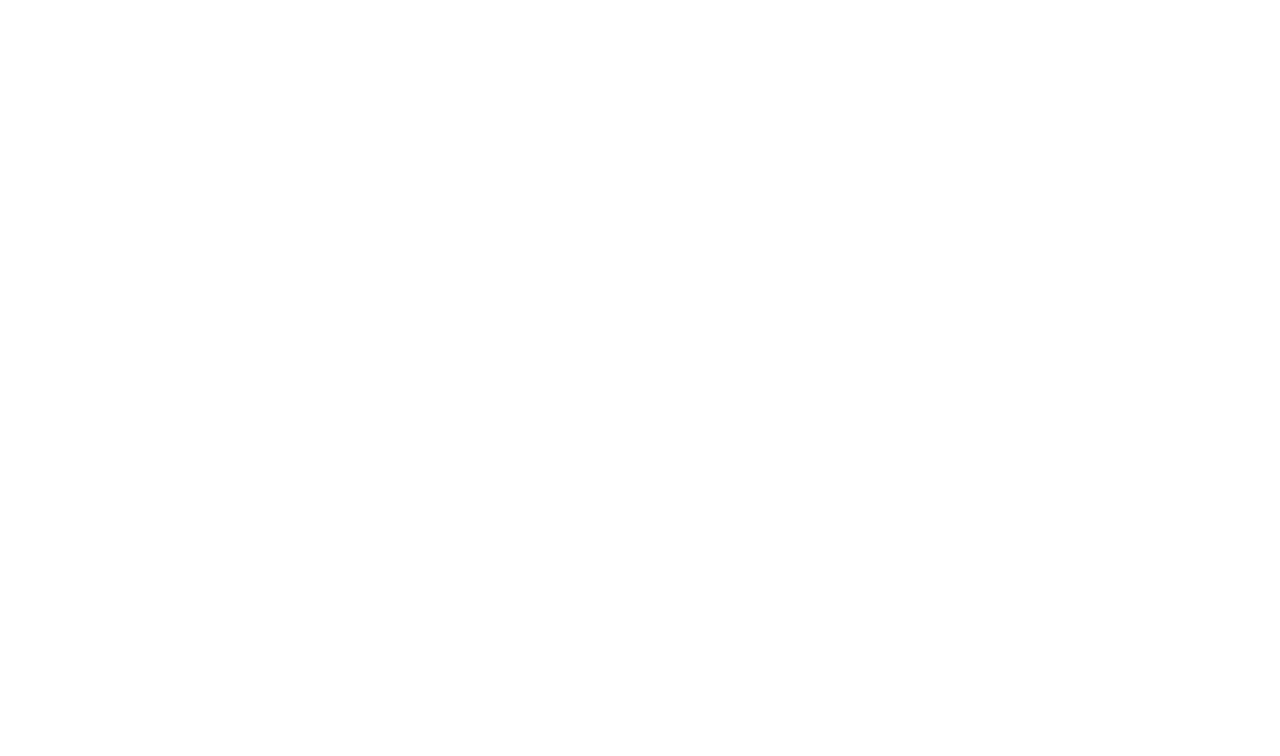
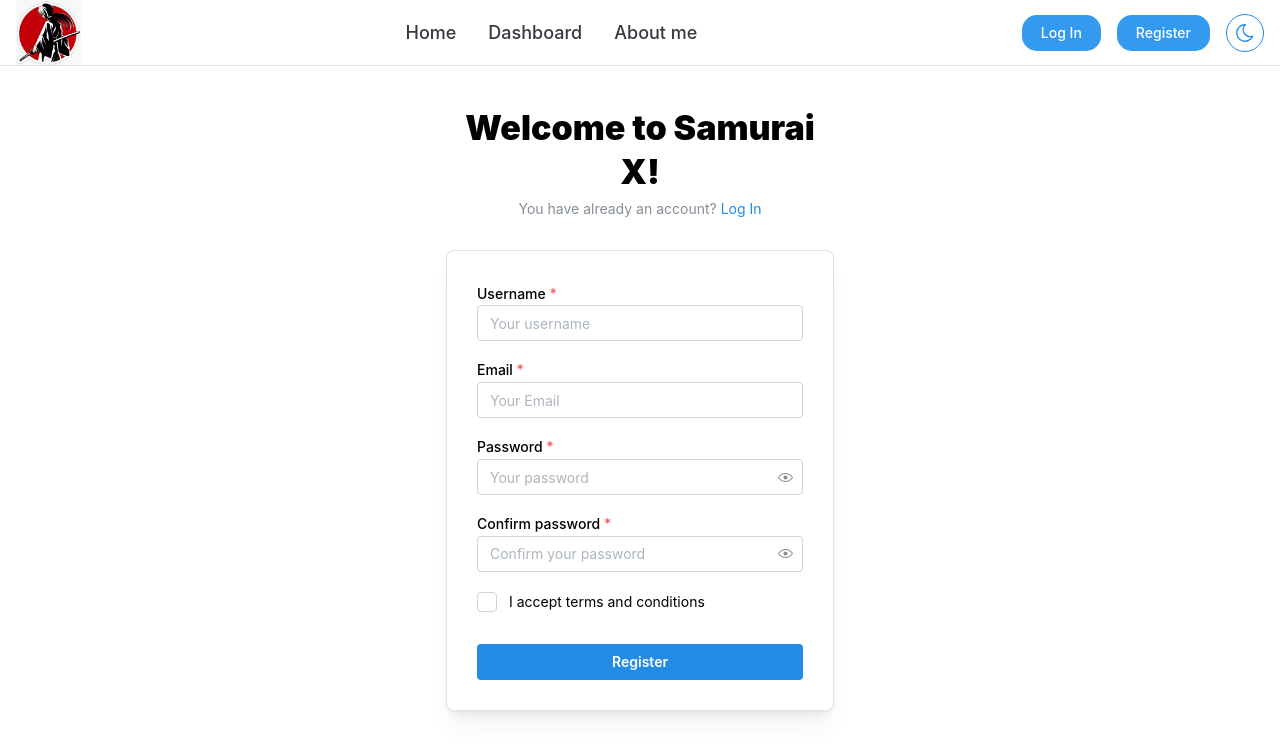
Before and after one commit to MinhHiepPHAM/backend_projects, a React (Vite) app in the folder task_manager/frontend/react-project/: page /signup in a window 1280 px wide. Before the commit this address had no page. Shown: the top 756 px of the page. Built offline with nearby package versions, Linux system fonts and the light colour scheme.

Commit message:
add the check in register view for email , username and identical password

```diff
--- a/task_manager/frontend/react-project/src/App.jsx
+++ b/task_manager/frontend/react-project/src/App.jsx
@@ -6,6 +6,7 @@ import {DEFAULT_THEME, MantineProvider, createTheme, mergeThemeOverrides } from
 import classes from './css/active.module.css'
 import Home from './Home';
 import Login from './Login';
+import Register from './Register';
 
 
 
@@ -28,8 +29,7 @@ export default function App() {
           <main>
             <Routes>
               <Route path="/login" element={<Login/>} />
-              {/* <Route path="/logout" element={<LogoutPage/>} />
-              <Route path="/signup" element={<ReigistrationPage/>} /> */}
+              <Route path="/signup" element={<Register/>} />
               <Route path="/home" element={<Home/>} />
             </Routes>
           </main>
--- a/task_manager/frontend/react-project/src/Login.jsx
+++ b/task_manager/frontend/react-project/src/Login.jsx
@@ -52,7 +52,7 @@ function LoginForm() {
 			</Title>
 			<Text c="dimmed" size="sm" ta="center" mt={5}>
 				Do not have an account yet?{' '}
-				<Anchor size="sm" component="button">
+				<Anchor size="sm" component="button" onClick={(e)=>navigate('/signup')}>
 					Create account
 				</Anchor>
 			</Text>
--- /dev/null
+++ b/task_manager/frontend/react-project/src/Register.jsx
@@ -0,0 +1,105 @@
+import {
+	TextInput,
+	PasswordInput,
+	Checkbox,
+	Anchor,
+	Paper,
+	Title,
+	Text,
+	Container,
+	Group,
+	Button,
+	Box,
+} from '@mantine/core';
+import classes from './css/authentication.module.css';
+import React, { useState } from 'react';
+import axios from 'axios';
+import { useNavigate } from 'react-router-dom';
+import { useViewportSize } from '@mantine/hooks';
+import { HeaderMegaMenu } from './HeaderMegaMenu';
+
+
+function RegisterForm() {
+	const [username, setUsername] = useState('');
+	const [email, setEmail] = useState('');
+	const [password1, setPassword1] = useState('');
+	const [password2, setPassword2] = useState('');
+	const [error, setError] = useState('');
+
+	const navigate = useNavigate();
+
+	const handleSubmit = async (e) => {
+		e.preventDefault();
+		try {
+			const response = await axios.post('http://localhost:8000/signup/', {
+				username,
+				email,
+				password1,
+				password2
+			},{
+				headers: {'Content-Type': 'application/json'}
+			});
+			console.log(response.data);
+			navigate('/login');
+		} catch (e) {
+			console.error('Login failed:', e);
+			setError(e.response.data.error)
+			console.log(error)
+		}
+	};
+	return (
+		<Container size={420} my={40}>
+			<Title ta="center" className={classes.title}>
+				Welcome to Samurai X!
+			</Title>
+			<Text c="dimmed" size="sm" ta="center" mt={5}>
+				You have already an account?{' '}
+				<Anchor size="sm" component="button" onClick={(e)=>{navigate('/login')}}>
+					Log In
+				</Anchor>
+			</Text>
+
+			<Paper withBorder shadow="md" p={30} mt={30} radius="md">
+				{	error === undefined || error === '' ||
+					<Text c='red' size='md' ta="left" mb='md'>
+					{error}
+					</Text>
+				}
+
+				<TextInput
+					label="Username" placeholder="Your username" required mb="md"
+					onChange={(e) => setUsername(e.target.value)}
+				/>
+				<TextInput
+					label="Email" placeholder="Your Email" required
+					onChange={(e) => setEmail(e.target.value)}
+				/>
+				<PasswordInput
+					label="Password" placeholder="Your password" required mt="md"
+					onChange={(e) => setPassword1(e.target.value)}
+				/>
+				<PasswordInput
+					label="Confirm password" placeholder="Confirm your password" required mt="md"
+					onChange={(e) => setPassword2(e.target.value)}
+				/>
+				<Group justify="space-between" mt="lg">
+					<Checkbox label="I accept terms and conditions" />
+				</Group>
+				<Button fullWidth mt="xl" type='submit' onClick={handleSubmit}>
+					Register
+				</Button>
+			</Paper>
+		</Container>
+	);
+}
+
+function Register() {
+	const { height, width } = useViewportSize();
+	return (
+			<Box w={width} h={height}>
+					<HeaderMegaMenu/>
+					<RegisterForm />
+			</Box>
+	);
+}
+export default Register
```
Also changed, not shown: 1 other file (tests, documents, lock files or other folders).
